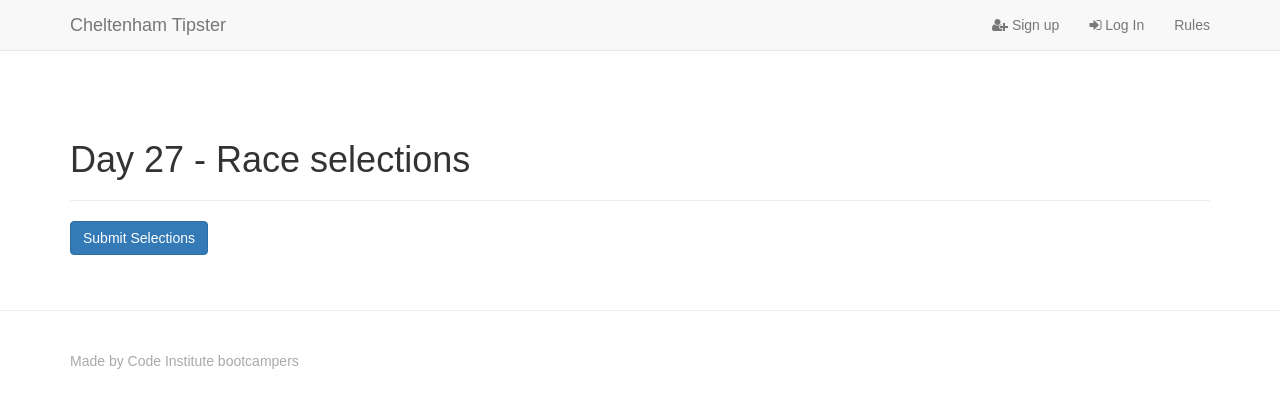
After one commit to brianquinlan1989/django_tipster, a Django app: page /add_selection/day/27 in a window 1280 px wide. The commit adds this page. Shown: the top 408 px of the page. Run offline with Django 3.2, Linux system fonts and the light colour scheme; data that the repository does not hold is empty; some libraries are stand-ins or nearby versions.

Commit message:
add_selection.html is rendering the correct form and horses fro each race

```diff
--- a/django_tipster/urls.py
+++ b/django_tipster/urls.py
@@ -15,14 +15,16 @@ Including another URLconf
 """
 from django.contrib import admin
 from django.urls import path, include
-from home.views import show_home, show_day1_add_selection
+from home.views import show_home, add_selection
 
 from accounts.views import signup, show_profile
 
 urlpatterns = [
     path('admin/', admin.site.urls),
     path('', show_home, name="home"),
-    path('day1/add_selection/', show_day1_add_selection, name="day1_add_selection"),
+    path('add_selection/day/<int:day>', add_selection, name="add_selection"),
+    # path('edit_selection/day/<int:id>', edit_selection, name="edit_selection"),
+    # path('selection_confirmed/day/<int:id>', add_selection),
 
     path('accounts/profile', show_profile, name='profile'),
     path('accounts/', include('django.contrib.auth.urls')),
--- /dev/null
+++ b/home/templates/home/add_selection.html
@@ -0,0 +1,36 @@
+{% extends 'base.html' %}
+{% load bootstrap_tags %}
+{% block content %}
+
+
+
+<form method="POST" action="#">
+    <div class="container">
+        <div class ="row">
+            <div class="form-group col-sm-12 col-md-12 col-lg-12">
+
+                <h1>Day {{day}} - Race selections</h1>
+                <hr>
+
+
+
+                {% for race in races %}
+                <p>
+                    <label for="id_race_{{race.id}}">{{race.time}} - {{race.name}}:</label>
+                    <select id="id_race_{{race.id}}" type="text" name"race_{{race.id}}"/>
+                        <option value="">--Please choose a horse--</option>
+                    {% for runner in race.runners.all %}
+                        <option value="runners">{{runner.name}}</option>
+                    {% endfor %}
+                    </select>
+                </p>
+                {% endfor %}
+                <input type="hidden" name="day" value={{1}}/>
+                <input class="btn btn-primary" type="submit" value="Submit Selections"/>
+
+            </div>
+        </div>
+    </div>
+</form>
+
+{% endblock %}
--- a/home/views.py
+++ b/home/views.py
@@ -1,6 +1,6 @@
 from django.shortcuts import render
-from .forms import DayOneSelection
 import datetime
+from .models import Race, Runner
 
 # Create your views here.
 
@@ -19,16 +19,29 @@ def show_home(request):
 
 
     user_selection_is_picked_day1 = False
-    user_selection_is_picked_day2 = True
-    user_selection_is_picked_day3 = True
-    user_selection_is_picked_day4 = True
+    user_selection_is_picked_day2 = False
+    user_selection_is_picked_day3 = False
+    user_selection_is_picked_day4 = False
 
     context = {"race_start_time":race_start_time, 'user_selection_is_picked_day1':user_selection_is_picked_day1, 'user_selection_is_picked_day2':user_selection_is_picked_day2, 'user_selection_is_picked_day3':user_selection_is_picked_day3, 'user_selection_is_picked_day4':user_selection_is_picked_day4 }
 
     return render(request, "home/index.html", context )
 
 
-def show_day1_add_selection(request):
+def add_selection(request, day):
+    if request.method == "POST":
+        form = RaceSelection(request.POST)
+        selection = form.save(commit=False)
+        selection.user = request.user
+        saved_selection = post.save()
 
-    add_selection = DayOneSelection
-    return render(request, "home/day1_add_selection.html", {'add_selection':add_selection})
+        return render(request, "home/selection_confirmed.html", {'saved_selection':saved_selection})
+
+    else:
+        races = Race.objects.filter(day = day)
+
+        return render(request, "home/add_selection.html", {'races':races, 'day':day})
+
+# def edit_selection(request):
+#     edit_selection = RaceSelection()
+#     return render(request, "home/edit_selection.html", {'edit_selection':edit_selection})
```
Also changed, not shown: home/forms.py (+0 -10 lines), home/templates/home/index.html (+4 -4 lines), home/templates/home/selection_confirmed.html (renamed from home/templates/home/day1_add_selection.html, +2 -5 lines), home/models.py (line endings or trailing spaces), home/templates/home/edit_selections.html (added).
